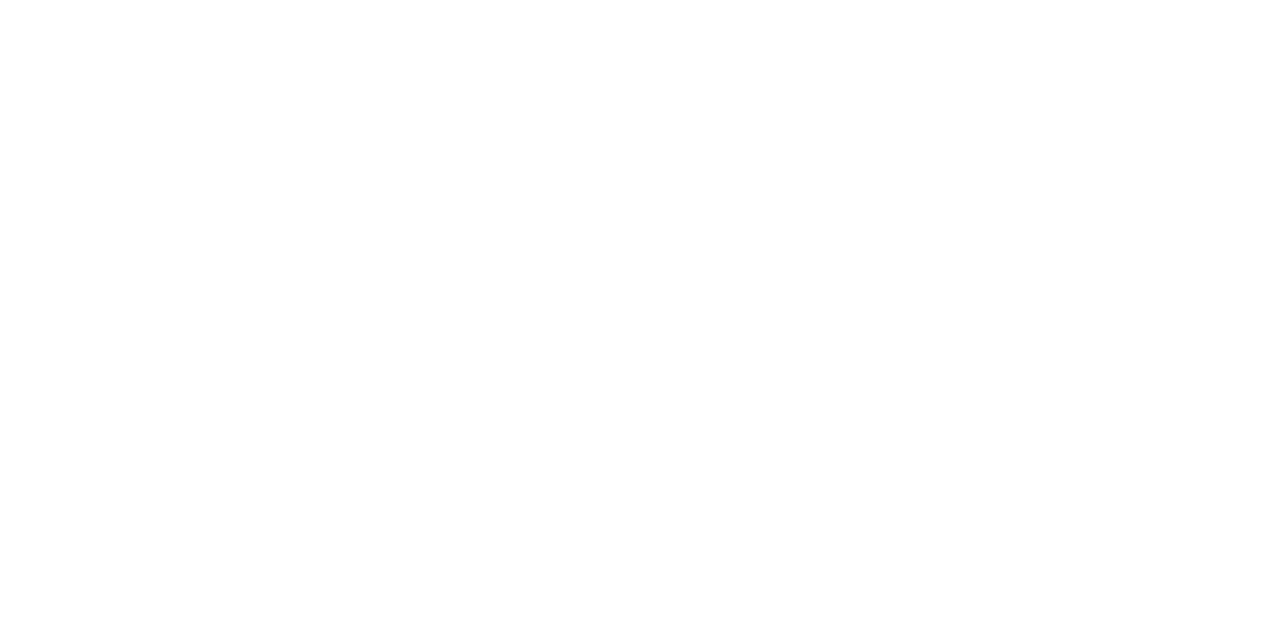
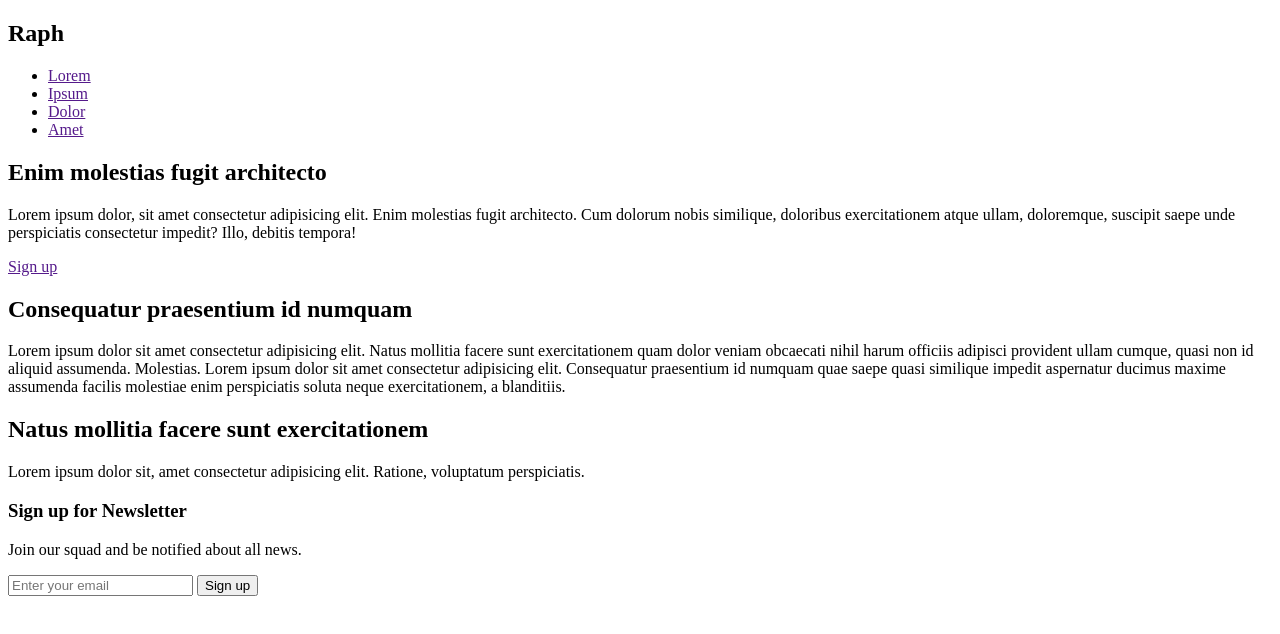
Before and after one commit to btkFishu/Raph, a plain HTML site: page index.html in a window 1280 px wide. Drawn offline with Linux system fonts and the light colour scheme.

Commit message:
Created basic html

```diff
--- a/index.html
+++ b/index.html
@@ -6,6 +6,53 @@
     <link rel="stylesheet" href="style.css" type="text/css">
   </head>
   <body>
+    <nav>
+      <div class="wrapper">
+        <div id="logo">
+          <h1>Raph</h1>
+        </div>
+        <div id="links">
+          <ul>
+            <li><a href="">Lorem</a></li>
+            <li><a href="">Ipsum</a></li>
+            <li><a href="">Dolor</a></li>
+            <li><a href="">Amet</a></li>
+          </ul>
+        </div>
+      </div>
+    </nav>
+    <header>
+      <div class="wrapper">
+        <h2>Enim molestias fugit architecto</h2>
+        <p>Lorem ipsum dolor, sit amet consectetur adipisicing elit. Enim molestias fugit architecto. Cum dolorum nobis similique, doloribus exercitationem atque ullam, doloremque, suscipit saepe unde perspiciatis consectetur impedit? Illo, debitis tempora!</p>
+        <a href="">Sign up</a>
+      </div>
+    </header>
+    <main>
+      <section id="intro" class="wrapper">
+        <h2>Consequatur praesentium id numquam</h2>
+        <p>Lorem ipsum dolor sit amet consectetur adipisicing elit. Natus mollitia facere sunt exercitationem quam dolor veniam obcaecati nihil harum officiis adipisci provident ullam cumque, quasi non id aliquid assumenda. Molestias. Lorem ipsum dolor sit amet consectetur adipisicing elit. Consequatur praesentium id numquam quae saepe quasi similique impedit aspernatur ducimus maxime assumenda facilis molestiae enim perspiciatis soluta neque exercitationem, a blanditiis.</p>
+      </section>
+      <section id="newsletter" class="wrapper">
+        <div class="row">
+          <div class="col-img"></div>
+          <div class="col-text">
+            <h2>Natus mollitia facere sunt exercitationem</h2>
+            <p>Lorem ipsum dolor sit, amet consectetur adipisicing elit. Ratione, voluptatum perspiciatis.</p>
+          </div>
+        </div>
+        <div id="newsletter-form">
+          <form>
+            <h3>Sign up for Newsletter</h3>
+            <p>Join our squad and be notified about all news.</p>
+            <input type="email" placeholder="Enter your email">
+            <button>Sign up</button>
+          </form>
+        </div>
+      </section>
+    </main>
+    <footer>
 
+    </footer>
   </body>
 </html>
```
